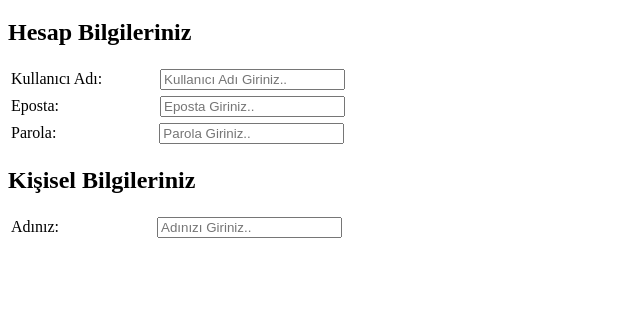
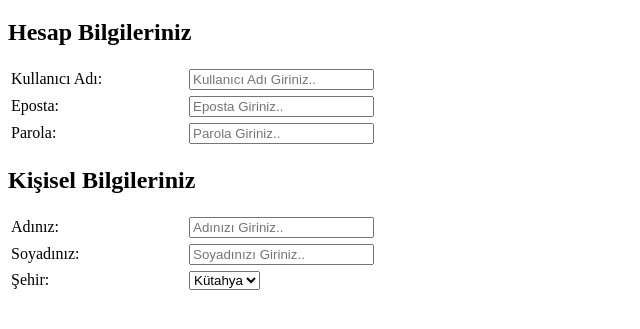
Before and after one commit to kadirakyol/Scarface, a plain HTML site: page Uygulama06/kayit-ol.html in a window 1280 px wide. Shown: the part 61-390 px from the top of the page, without its empty margins (0-640 px from the left). Drawn offline with Linux system fonts and the light colour scheme.

Commit message:
adlani + soyadalani + sehiralani added

```diff
--- a/Uygulama06/kayit-ol.html
+++ b/Uygulama06/kayit-ol.html
@@ -14,7 +14,7 @@
       <div id="kullaniciadialani">
         <table>
           <tr>
-            <td>
+            <td style="width: 120px">
               <label for="username">Kullanıcı Adı:</label>
             </td>
             <td style="width: 50px"></td>
@@ -31,10 +31,10 @@
       <div id="epostaalani">
         <table>
           <tr>
-            <td>
+            <td style="width: 120px">
               <label for="eposta">Eposta:</label>
             </td>
-            <td style="width: 93px"></td>
+            <td style="width: 50px"></td>
             <td>
               <input type="email" id="eposta" placeholder="Eposta Giriniz.." />
             </td>
@@ -44,10 +44,10 @@
       <div id="parolaalani">
         <table>
           <tr>
-            <td>
+            <td style="width: 120px">
               <label for="parola">Parola:</label>
             </td>
-            <td style="width: 95px"></td>
+            <td style="width: 50px"></td>
             <td>
               <input
                 type="password"
@@ -65,12 +65,46 @@
       <div id="adalani">
         <table>
           <tr>
-            <td>
+            <td style="width: 120px">
               <label for="name">Adınız: </label>
             </td>
-            <td style="width: 90px"></td>
+            <td style="width: 50px"></td>
             <td>
               <input type="text" id="name" placeholder="Adınızı Giriniz.." />
+            </td>
+          </tr>
+        </table>
+      </div>
+      <div id="soyadalani">
+        <table>
+          <tr>
+            <td style="width: 120px">
+              <label for="surname">Soyadınız: </label>
+            </td>
+            <td style="width: 50px"></td>
+            <td>
+              <input
+                type="text"
+                id="surname"
+                placeholder="Soyadınızı Giriniz.."
+              />
+            </td>
+          </tr>
+        </table>
+      </div>
+      <div id="sehiralani">
+        <table>
+          <tr>
+            <td style="width: 120px">
+              <label for="city">Şehir: </label>
+            </td>
+            <td style="width: 50px"></td>
+            <td>
+              <select id="city">
+                <option>Kütahya</option>
+                <option>İstanbul</option>
+                <option>Ankara</option>
+              </select>
             </td>
           </tr>
         </table>
```
